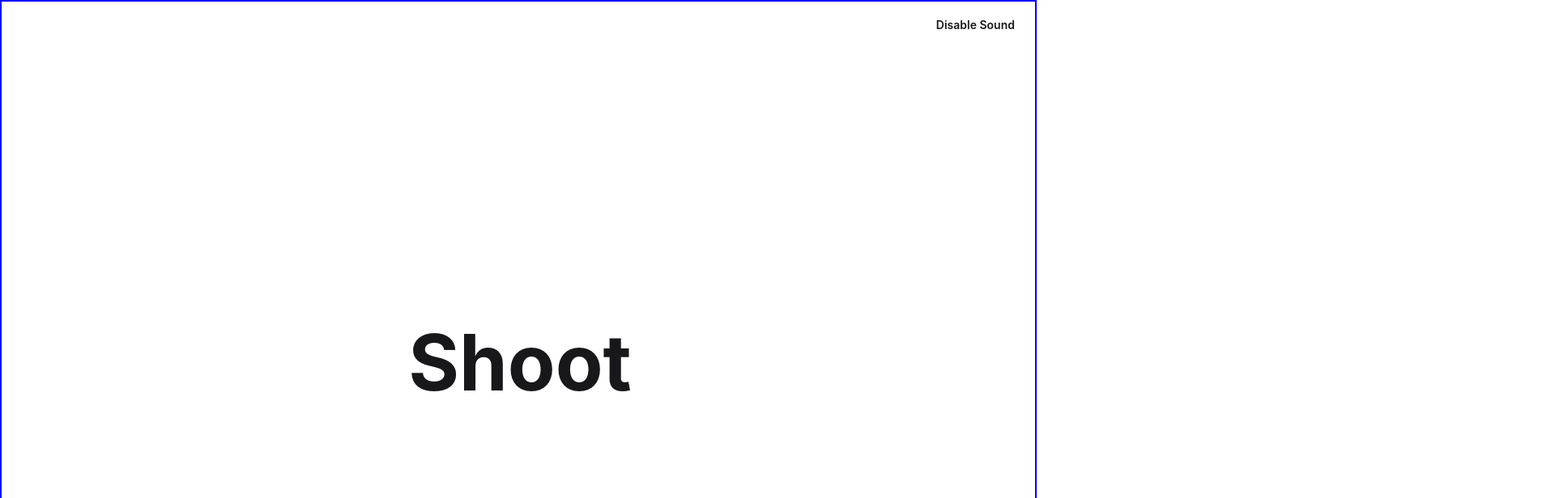
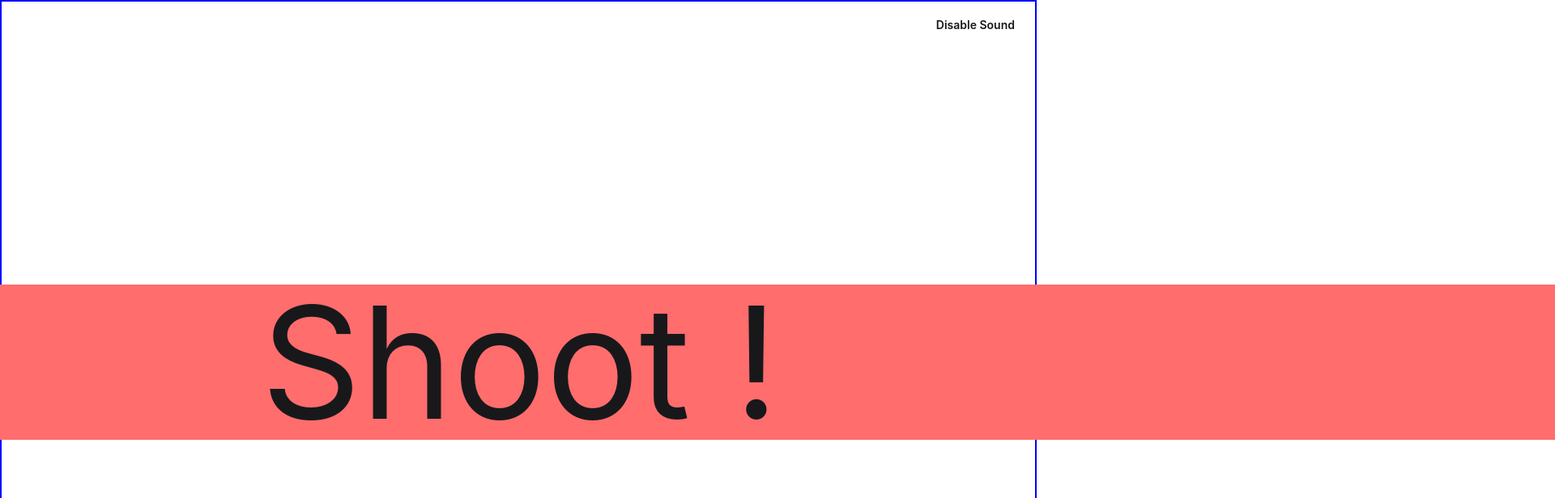
Before and after one commit to guillaume-gomez/shoot, a React (Vite) app: page / in a window 1280 px wide. Shown: the top 616 px of the page at 81% size, 1920 px wide, since content can reach past the window. Built offline with nearby package versions, Linux system fonts and the light colour scheme.

Commit message:
add animation on shoot + disable enter when video is playing

```diff
--- a/src/scenes/VideoScene.tsx
+++ b/src/scenes/VideoScene.tsx
@@ -1,6 +1,7 @@
-import { useEffect, useRef, useMemo, useContext } from "react";
+import { useEffect, useRef, useMemo, useContext, useState } from "react";
 import SoundButton from "../components/SoundButton";
 import { SoundContext } from "../contexts/SoundContextWrapper";
+import ShootItem from "../components/ShootItem";
 
 const videosUrl =[
   "/108070-680697398_medium.mp4",
@@ -12,17 +13,20 @@ const videosUrl =[
 function VideoScene() {
   const currentIndex =  useRef<number>(0);
   const videoRef = useRef<HTMLMediaElement>();
-  const textRef = useRef<HTMLDivElement>();
+  const [visibleText, setTextVisible] = useState<boolean>(true);
 
   const { hasSound } = useContext(SoundContext);
 
 
   useEffect(() => {
     function keyPressed() {
+      if(!videoRef.current.paused) {
+        return;
+      }
 
       loadVideo(videosUrl[currentIndex.current]);
 
-      handlePlayButton();
+      //handlePlayButton();
     }
     document.addEventListener('keydown', keyPressed, true);
 
@@ -73,10 +77,10 @@ function VideoScene() {
   function toggleItems(showVideo:boolean): void {
     if(showVideo) {
       videoRef.current.style.display = "block";
-      textRef.current.style.display = "none";
+      setTextVisible(false);
     } else {
       videoRef.current.style.display = "none";
-      textRef.current.style.display = "block";
+      setTextVisible(true);
     }
 
   }
@@ -90,13 +94,12 @@ function VideoScene() {
         <SoundButton />
       </div>
 
-      <p
-      className="absolute top-2/4 text-center w-full text-8xl"
+      <div
+      className="absolute top-2/4 text-center w-full"
       style={{zIndex: 2}}
-      ref={textRef}
       >
-        <b>Shoot</b>
-      </p>
+        <ShootItem display={visibleText} />
+      </div>
 
       <div
         className="absolute bottom-2.5 right-2.5 card-xs shadow-sm bg-primary"
```
